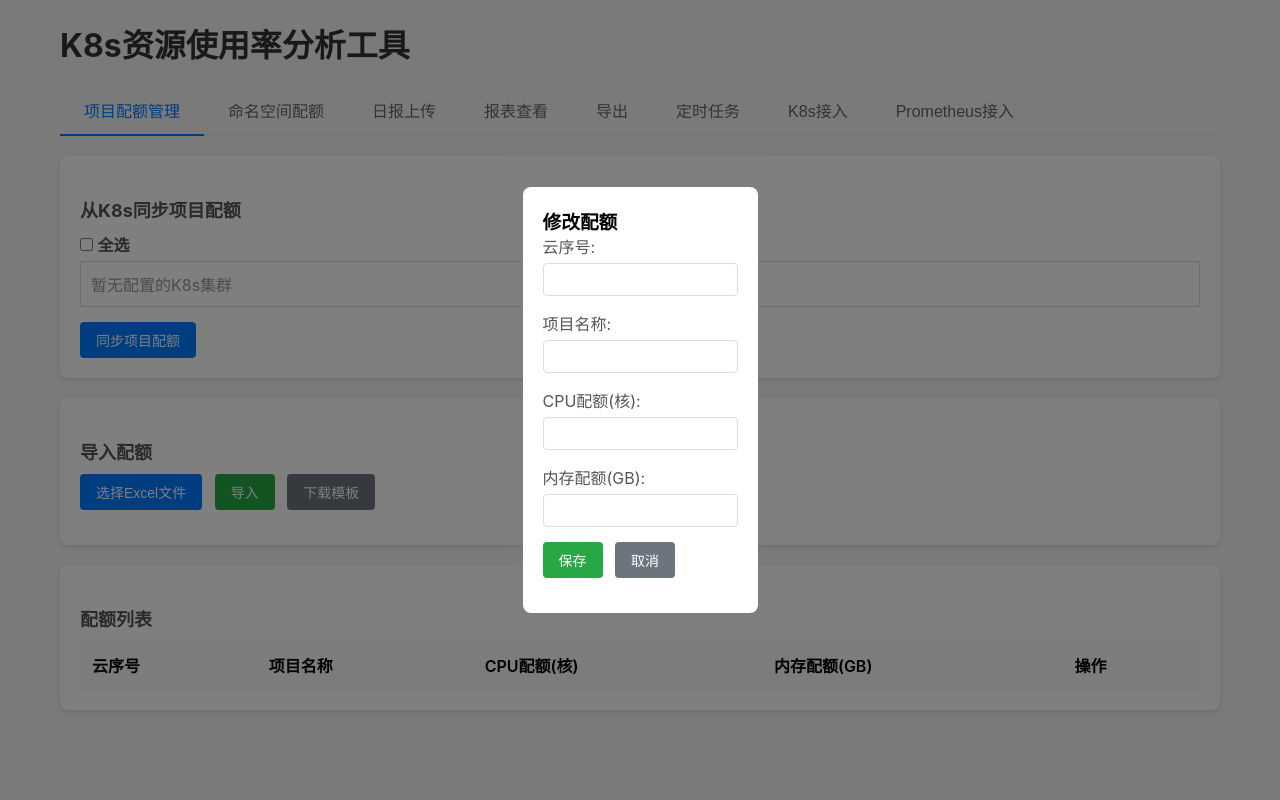
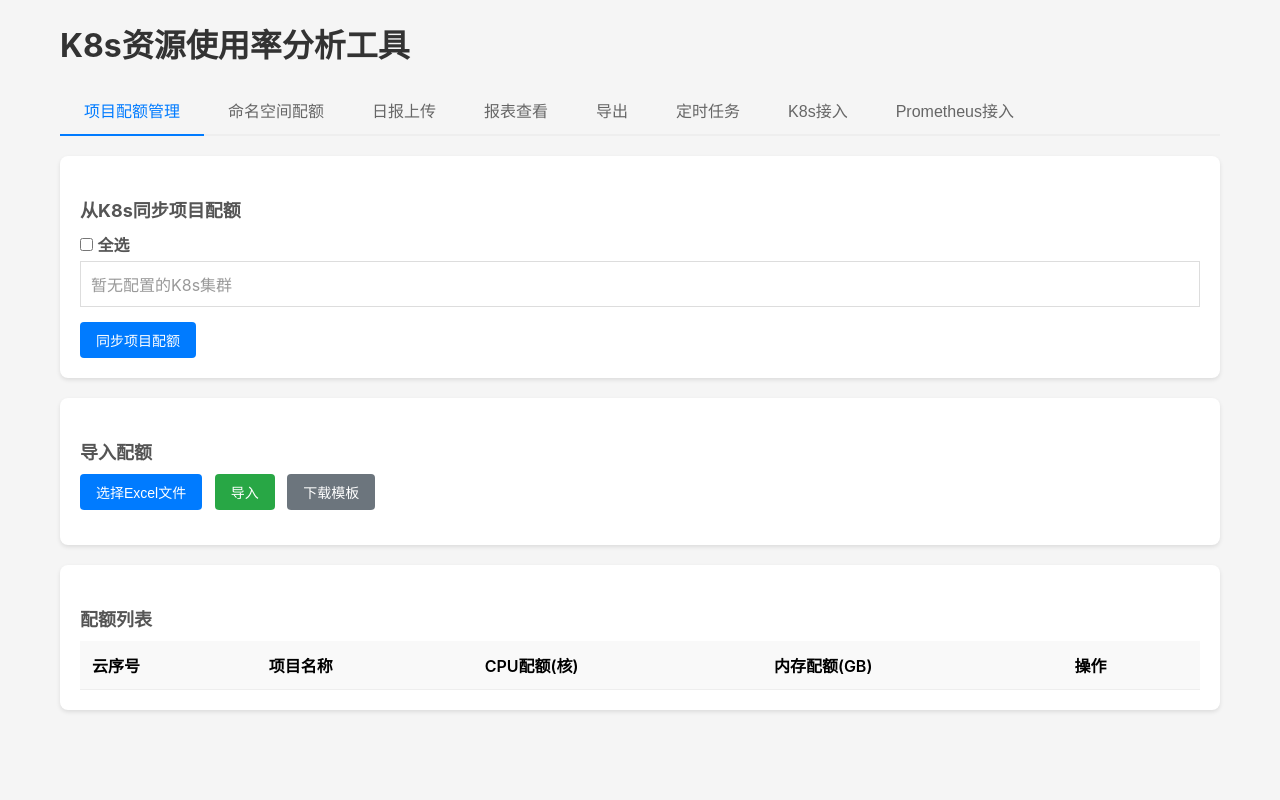
Before and after one commit to Linus-cat/k8s-resource-analyzer, a FastAPI app: page / in a window 1280 px wide. Run offline with FastAPI, Linux system fonts and the light colour scheme; data that the repository does not hold is empty.

Commit message:
fix: 修复页面打开时「修改配额」弹窗误显示的问题
上一轮优化校验弹窗时给 .modal 增加了 display:flex 实现居中，
但遗漏了 .modal.hidden 的隐藏规则。由于 .modal 定义在 .hidden 之后
且同为单类选择器优先级相同，display:flex 覆盖了 .hidden 的
display:none，导致 editModal 即使带 hidden class 也在页面加载时显示。

新增 .modal.hidden { display: none; } 规则（双类选择器优先级更高）修复。

```diff
--- a/templates/index.html
+++ b/templates/index.html
@@ -58,6 +58,7 @@
         .hidden { display: none; }
 
         .modal { position: fixed; top: 0; left: 0; width: 100%; height: 100%; background: rgba(0,0,0,0.5); z-index: 1000; display: flex; align-items: center; justify-content: center; }
+        .modal.hidden { display: none; }
         .modal-content { background: white; max-width: 500px; margin: 100px auto; padding: 20px; border-radius: 8px; }
         .modal-content h3 { margin-top: 0; }
 
```
